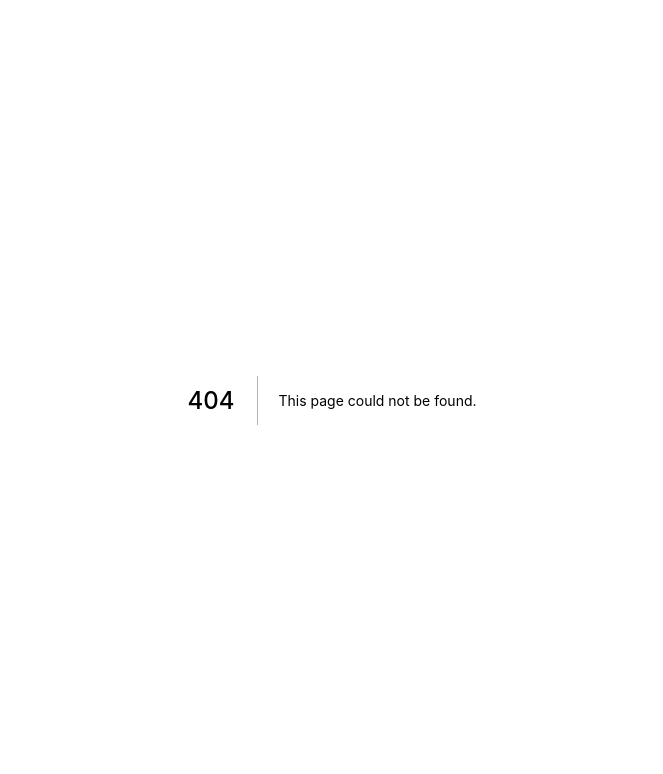
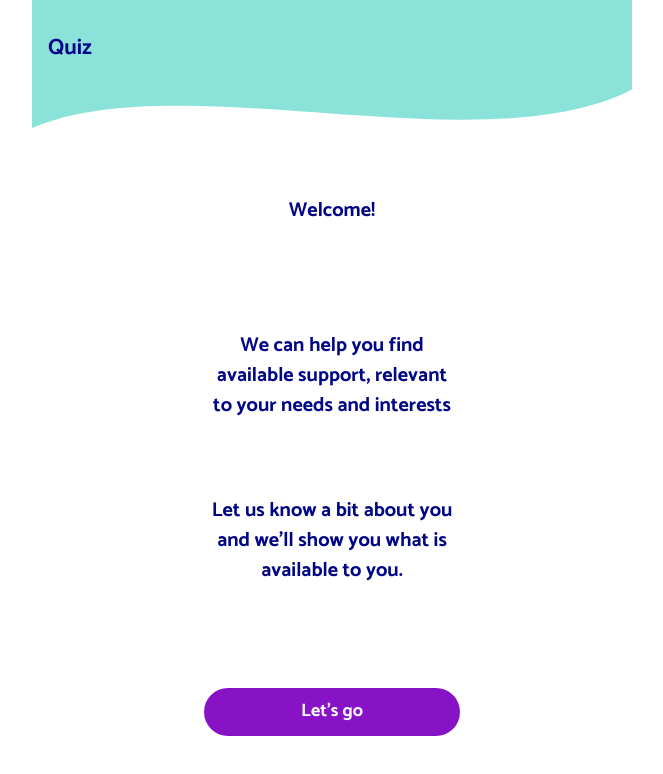
Before and after one commit to neontribe/my-best-life, a Next.js app: page /quiz/welcome in a window 1280 px wide. Before the commit this address had no page. Shown: the top 774 px of the page, without its empty margins (308-971 px from the left). Built offline with nearby package versions, Linux system fonts and the light colour scheme.

Commit message:
feat: add quiz welcome page

```diff
--- /dev/null
+++ b/pages/quiz/welcome.tsx
@@ -0,0 +1,119 @@
+import styled from 'styled-components'
+import Link from 'next/link'
+
+import { Layout } from '../../src/Components/Layout'
+import { VisuallyHidden } from '../../src/Components/VisuallyHidden'
+import { VerticalSpacing } from '../../src/Components/VerticalSpacing'
+
+const Header = styled.header`
+  background-color: ${(props) => props.theme.colours.aqua};
+  clip-path: url(#wave);
+  height: 8rem;
+  padding: 0 1rem;
+  top: 0;
+  width: 100%;
+  z-index: 1;
+`
+
+const HeaderContents = styled.div`
+  align-items: center;
+  display: flex;
+  height: 6rem;
+`
+
+const Title = styled.h1`
+  font-family: 'Catamaran', sans-serif;
+  font-size: ${(props) => props.theme.fontSizes.title};
+`
+
+const Section = styled.section`
+  align-items: center;
+  display: flex;
+  flex-direction: column;
+  height: 100vh;
+  justify-content: space-between;
+`
+
+const Text = styled.p`
+  align-items: center;
+  display: flex;
+  flex: 1 1 20%;
+  font-family: 'Catamaran', sans-serif;
+  font-size: ${(props) => props.theme.fontSizes.heading};
+  max-width: 20ch;
+  text-align: center;
+`
+
+const StyledLink = styled.a`
+  align-items: center;
+  background-color: ${(props) => props.theme.colours.purple};
+  border-radius: 5rem;
+  border: 3px solid transparent;
+  color: ${(props) => props.theme.colours.white};
+  display: flex;
+  font-family: 'Catamaran', sans-serif;
+  font-weight: bold;
+  text-decoration: none;
+  font-size: ${(props) => props.theme.fontSizes.highlight};
+  padding: 0.5rem;
+  width: 16rem;
+  height: 3rem;
+  justify-content: center;
+  margin: auto;
+  max-width: calc(100% - 2rem);
+
+  &:focus {
+    outline: 2px dashed ${(props) => props.theme.colours.blue};
+    outline-offset: 2px;
+  }
+
+  &:hover {
+    background-color: ${(props) => props.theme.colours.purple_light};
+    color: ${(props) => props.theme.colours.purple};
+    transition: 0.3s;
+  }
+`
+
+export const QuizWelcomePage = (): JSX.Element => {
+  return (
+    <Layout>
+      <Section>
+        <VisuallyHidden>
+          <svg width="0" height="0">
+            <defs>
+              <clipPath id="wave" clipPathUnits="objectBoundingBox">
+                <path d="M 0,1  L 0,0  L 1,0  L 1,0.7  C .75 1.3, .25 .5, 0 1 Z" />
+              </clipPath>
+            </defs>
+          </svg>
+        </VisuallyHidden>
+        <Header>
+          <HeaderContents>
+            <Title>Quiz</Title>
+          </HeaderContents>
+        </Header>
+
+        <Text>Welcome!</Text>
+        <Text>
+          We can help you find available support, relevant to your needs and
+          interests
+        </Text>
+        <Text>
+          {
+            "Let us know a bit about you and we'll show you what is available to you."
+          }
+        </Text>
+
+        <VerticalSpacing />
+
+        <Link href="/quiz/whats-on-your-mind" passHref>
+          <StyledLink>{"Let's go"}</StyledLink>
+        </Link>
+
+        <VerticalSpacing />
+      </Section>
+    </Layout>
+  )
+}
+
+export default QuizWelcomePage
--- /dev/null
+++ b/src/Components/VerticalSpacing.tsx
@@ -0,0 +1,16 @@
+import React from 'react'
+import styled from 'styled-components'
+
+interface VerticalSpacingProps {
+  size?: number
+}
+
+const Spacing = styled.div`
+  margin: ${(props: VerticalSpacingProps) => (props.size ? props.size : 2)}rem 0;
+`
+
+export const VerticalSpacing = ({
+  size,
+}: VerticalSpacingProps): JSX.Element => {
+  return <Spacing size={size} />
+}
```
Also changed, not shown: 1 other file (tests, documents, lock files or other folders).
